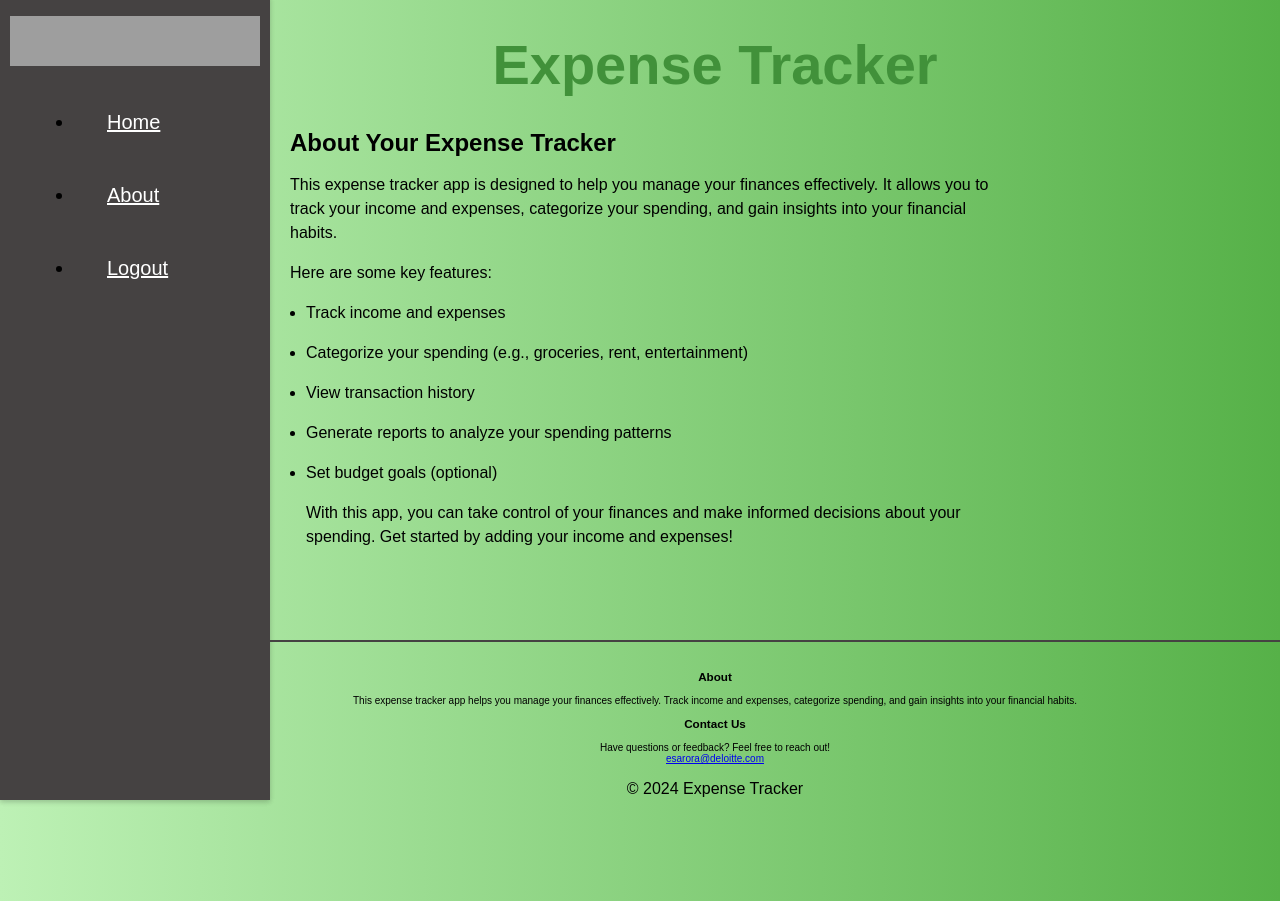
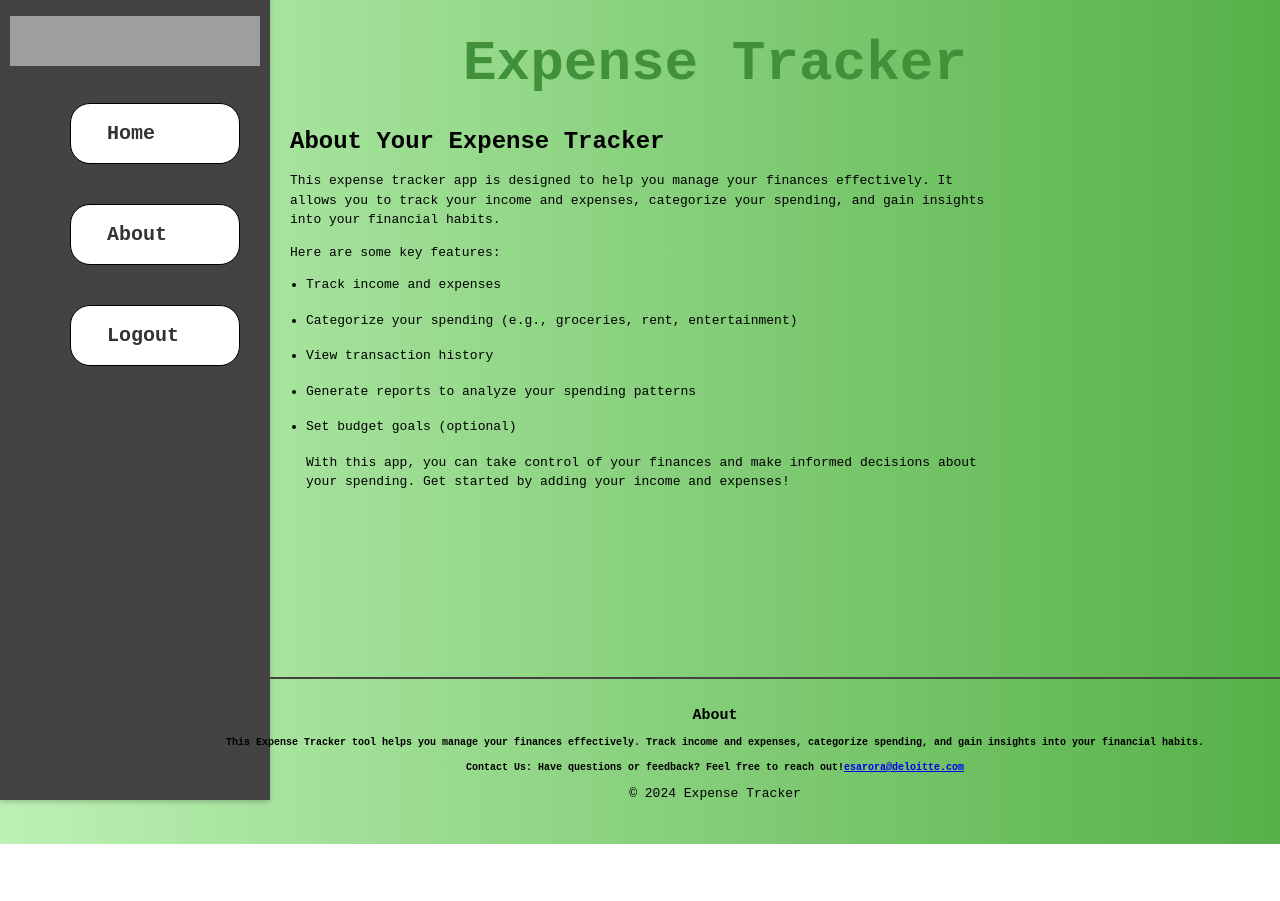
Before and after one commit to eshitaarora/my-expense-tracker, a React (Create React App) app: page /about in a window 1280 px wide. After the commit the page ends 844 px from the top, so only its background shows below. Built offline with nearby package versions, Linux system fonts and the light colour scheme; no server answers; grey boxes are pictures that could not be loaded.

Commit message:
all changes done navbar, expense list, expense, logo

```diff
--- a/src/App.js
+++ b/src/App.js
@@ -10,6 +10,7 @@ import Footer from './pages/Footer';
 import Expense from './pages/Employee/Expense';
 // import ExpenseChart from './pages/Manager/ExpenseChart';
 import ManHome from './pages/Manager/ManHome';
+import ExpenseList from './components/employee/ExpenseList';
 
 function App() {
   return (
@@ -25,6 +26,7 @@ function App() {
           <Route path="/footer"  element={<Footer/>} />
           <Route path="/expense" element={<Expense />} />
           <Route path="/managerhome" element={<ManHome />} />
+          <Route path="/expenselist" element={<ExpenseList />} />
       </Routes>
     </Router>
   );
--- a/src/components/employee/ExpenseList.js
+++ b/src/components/employee/ExpenseList.js
@@ -3,6 +3,8 @@
 import { useState, useEffect } from "react";
 import { getAllExpenses } from "../services/DataService";
 import { Link } from "react-router-dom";
+import Navbar from "../../pages/Navbar";
+import Footer from "../../pages/Footer";
 
 // import { setProductListObj } from "./redux/ProductSlice";
 
@@ -20,24 +22,44 @@ const ExpenseList = () => {
       });
   }, []);
   return (
+    <>
+    <Navbar />
     <div>
       <>
         <title>Expense Details</title>
       </>
       <>
         <h3>EXPENSE DETAILS</h3>
-        <table align="center">
+
+        <table border="2" width="500" cellspacing="5" cellpadding="25" align="center">
           <thead>
-            <tr>
-              <th>Expense Id</th>
-              <th>Date and Time of Request</th>
-              <th>Expense Type</th>
-              <th>Expense Description</th>
-              <th>Amount</th>
-              <th>Manager Name</th>
-            </tr>
+          <tr style={{ border: 'solid thin', color: 'black', textAlign: 'center' }}>
+          <th style={{ border: 'solid thin', color: 'black', textAlign: 'center' }} border="2">ExpenseId</th>
+          <th style={{ border: 'solid thin', color: 'black', textAlign: 'center' }}>dateOfRequest</th>
+          <th style={{ border: 'solid thin', color: 'black', textAlign: 'center' }}>ExpenseType</th>
+          <th style={{ border: 'solid thin', color: 'black', textAlign: 'center' }}>expenseDesciption</th>
+          <th style={{ border: 'solid thin', color: 'black', textAlign: 'center' }}>Status</th>
+          <th style={{ border: 'solid thin', color: 'black', textAlign: 'center' }}>Amount</th>
+          <th style={{ border: 'solid thin', color: 'black', textAlign: 'center' }}>ManagerName</th>
+          <th style={{ border: 'solid thin', color: 'black', textAlign: 'center' }}>Edit</th>
+
+                    </tr>
           </thead>
           <tbody>
+          <tr>
+            <td style={{ border: 'solid thin', color: 'black', textAlign: 'center' }}>   2  </td>
+            <td style={{ border: 'solid thin', color: 'black', textAlign: 'center' }}>   03/27/2024  </td>
+            <td style={{ border: 'solid thin', color: 'black', textAlign: 'center' }}>   Travel  </td>
+            <td style={{ border: 'solid thin', color: 'black', textAlign: 'center' }}>  vacation  </td>
+            <td style={{ border: 'solid thin', color: 'black', textAlign: 'center' }}>   pending  </td>
+            <td style={{ border: 'solid thin', color: 'black', textAlign: 'center' }}>    20,000 </td>
+            <td style={{ border: 'solid thin', color: 'black', textAlign: 'center' }}>    Snigdha </td>
+            <td style={{ border: 'solid thin', color: 'black', textAlign: 'center' }}><img  width='25' height='25' src="https://static-00.iconduck.com/assets.00/select-all-icon-512x512-wvy0ipfw.png"></img><br/>  <br/>
+            <img width='25' height='25' src="https://cdn-icons-png.freepik.com/512/1345/1345874.png"></img><br/>  <br/>
+            </td>
+          </tr>
+          </tbody>
+          {/* <tbody>
             {console.log(expenses)}
             {expenses &&
               expenses.map((user) => (
@@ -49,16 +71,19 @@ const ExpenseList = () => {
                   <td>{user.status}</td>
                   <td>{user.amount}</td>
                   <td>{user.managerName}</td>
-                  {/* <td>
-                    <button onClick={() => EditUserDetails()}>Update</button>
-                    <FaTrash onClick={() => onDelete(user.id)} />
-                  </td> */}
+                  <td>
+                    <button>Update</button>
+                    <button>Delete</button>
+                  </td>
+
                 </tr>
               ))}
-          </tbody>
+          </tbody> */}
         </table>
       </>
     </div>
+    <Footer />
+    </>
   );
 };
 export default ExpenseList;
--- a/src/pages/About.css
+++ b/src/pages/About.css
@@ -2,7 +2,7 @@
 body {
   margin: 0;
   padding: 0;
-  font-family: sans-serif; /* Set a default font if desired */
+  font-family: monospace; /* Set a default font if desired */
 }
 
 /* Container */
@@ -29,6 +29,7 @@ body {
 }
 
 .about-features {
+  display:block;
   list-style: disc; /* Set list style (bullets) */
   padding-left: 1rem; /* Indent list items */
   margin-top: 0rem;
--- a/src/pages/Employee/Expense.js
+++ b/src/pages/Employee/Expense.js
@@ -1,5 +1,5 @@
 import Layout from "../../components/Layout";
-import Navbar from './../Navbar';
+
 import Footer from './../Footer';
 
 const Expense = () =>{
--- a/src/pages/Footer.js
+++ b/src/pages/Footer.js
@@ -9,18 +9,12 @@ function Footer() {
 <footer className="footer" style={{borderTop: '2px solid #454242'}}>
     <div className="footer-content">
     <div className="footer-section">
-    <h3>About</h3>
-    <p>
-                This expense tracker app helps you manage your finances effectively. Track income and expenses, categorize spending, and gain insights into your financial habits.
-    </p>
+    <h2>About</h2>
+    <h4>This Expense Tracker tool helps you manage your finances effectively. Track income and expenses, categorize spending, and gain insights into your financial habits.</h4>
     </div>
     <div className="footer-section">
-    <h3>Contact Us</h3>
-    <p>
-                Have questions or feedback? Feel free to reach out!
-    <br />
-    <a href="mailto:esarora@deloitte.com">esarora@deloitte.com</a>
-    </p>
+    <h4>Contact Us: Have questions or feedback? Feel free to reach out!
+    <a href="mailto:esarora@deloitte.com">esarora@deloitte.com</a></h4>
     </div>
     <div className="footer-copyright">
     <p>&copy; {new Date().getFullYear()} Expense Tracker</p>
--- a/src/pages/Navbar.css
+++ b/src/pages/Navbar.css
@@ -19,13 +19,17 @@
   }
 
   .nav-link {
-    color: #ffffff; /* Darker text color for links */
-    margin: 20%;
-    margin-bottom: 10px; /* Add spacing between links */
+    display: inline-block; /* Allow buttons to sit side-by-side */
+    padding: 0.5rem 1rem; /* Add some padding */
+    border: none; /* Remove default border */
+    border-radius: 4px; /* Add some rounded corners */
+    cursor: pointer; /* Indicate clickable behavior */
+    text-decoration: none; /* Remove underline from links */
+    color: inherit; /* Inherit color from parent element */ /* Adjust as needed */
   }
 
   .nav-link:hover {
-    color: #007bff; /* Accent color on hover */
+    color: #409e61; /* Accent color on hover */
   }
   /* In your Navbar.css file */
 .nav-item {
@@ -33,7 +37,6 @@
     position:relative;
     font-size: 20px;
   }
-
   .photo {
     margin-top: 4%;
     margin-left: 0%;
@@ -41,3 +44,23 @@
     width: 250px;
     background-color: #ffffff;
 }
+/* Navbar.css */
+
+.nav-button {
+  display: inline-block; /* Allow buttons to sit side-by-side */
+  padding: 10px 20px; /* Adjust padding for desired button size */
+  margin: 20px 20px;; /* Add some margin for spacing */
+  border: 1px solid #000000; /* Remove default button border */
+  border-radius: 20px; /* Add rounded corners for a button-like look */
+  background-color: #ffffff; /* Set white background color */
+  color: #333; /* Set text color (adjust as needed) */
+  font-size: 20px;
+  font-weight: bold;
+  text-decoration: none; /* Remove underline from links */
+  cursor: pointer; /* Indicate clickable behavior with hover effect */
+  transition: background-color 0.2s ease-in-out; /* Smooth transition on hover */
+}
+
+.nav-button:hover {
+  background-color: #f5f5f5; /* Slightly lighten background on hover */
+}
--- a/src/pages/Navbar.js
+++ b/src/pages/Navbar.js
@@ -22,16 +22,22 @@ function Navbar({ isRightSide = false }) {
       <img src="https://logos-download.com/wp-content/uploads/2016/10/Deloitte_logo_black.png" alt="React Image" className="photo" />
         <div className={`collapse navbar-collapse ${menuClasses}`} id="navbarSupportedContent">
           <ul className="navbar-nav ms-auto mb-2 mb-lg-0">
-          <li className="nav-item">
-              <Link className="nav-link" to="/home">Home</Link>
+          <li className="nav-button">
+          <span>
+            <Link className="nav-link" to="/home">Home</Link>
+            </span>
             </li>
 
-          <li className="nav-item">
-              <Link className="nav-link" to="/about">About</Link>
+          <li className="nav-button">
+          <span>
+            <Link className="nav-link" to="/about">About</Link>
+            </span>
             </li>
 
-            <li className="nav-item">
-              <Link className="nav-link" to="/logout">Logout</Link>
+            <li className="nav-button">
+            <span>
+            <Link className="nav-link" to="/logout">Logout</Link>
+            </span>
             </li>
           </ul>
         </div>
```
